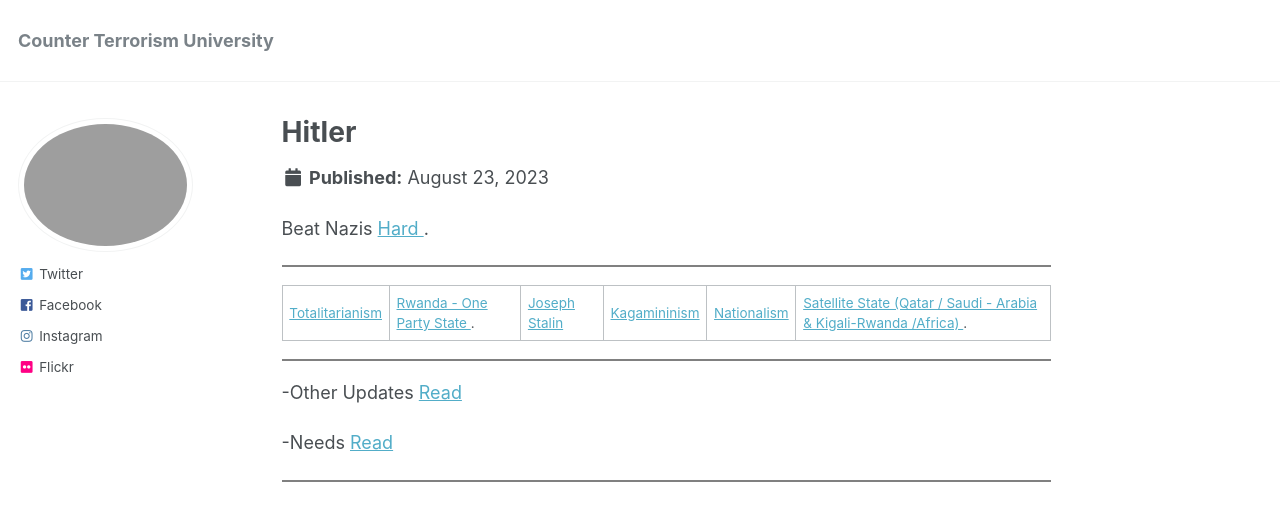
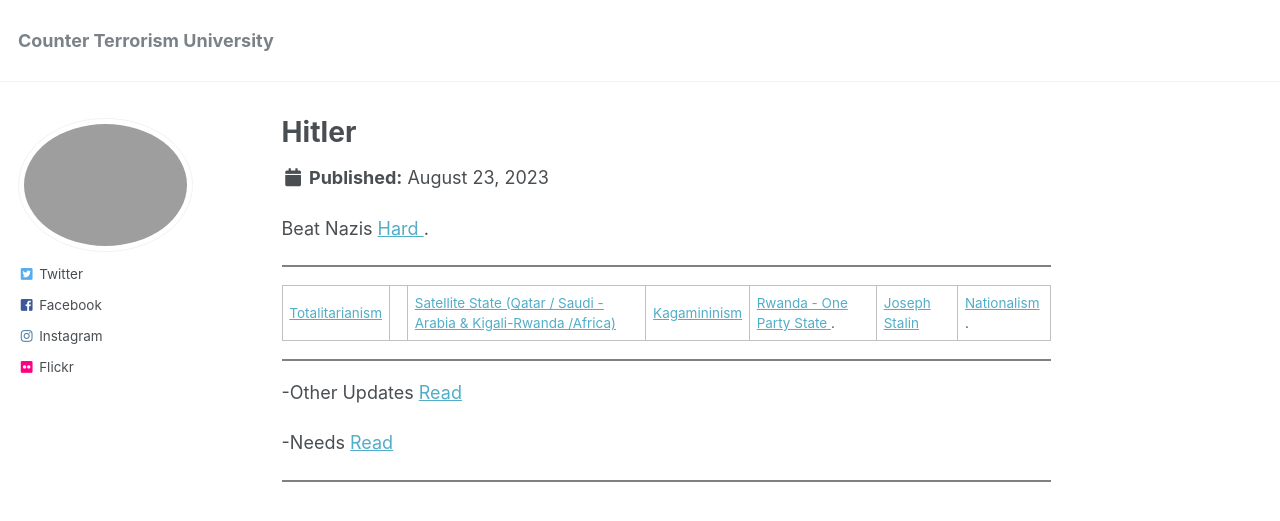
Before and after one commit to phdcsseiden/phdcsseiden.github.io, a Jekyll site: the page built from _pages/Hitler.md, in a window 1280 px wide. Shown: the top 521 px of the page. Built offline with Jekyll 4.4.1, drawn with Linux system fonts in a browser that asks for light colours.

```diff
--- a/_pages/Hitler.md
+++ b/_pages/Hitler.md
@@ -15,7 +15,7 @@ Beat Nazis <a href=" https://en.wikipedia.org/wiki/Nazi_Germany "> Hard  </a> .
 <hr style="height:2px;border-width:0;color:gray;background-color:gray">
 
 
- <a href=" https://phdcsseiden.github.io/Totalitarianism/ "> Totalitarianism </a> | <a href=" https://en.wikipedia.org/wiki/One-party_state "> Rwanda - One Party State </a> . | <a href=" https://en.wikipedia.org/wiki/Joseph_Stalin "> Joseph Stalin </a> | <a href=" https://en.wikipedia.org/wiki/Leninism "> Kagamininism </a>  | <a href=" https://en.wikipedia.org/wiki/Nationalism "> Nationalism </a> | <a href=" https://en.wikipedia.org/wiki/Satellite_state#Post-World_War_II "> Satellite State (Qatar / Saudi - Arabia & Kigali-Rwanda /Africa) </a> .
+ <a href=" https://phdcsseiden.github.io/Totalitarianism/ "> Totalitarianism </a> | | <a href=" https://en.wikipedia.org/wiki/Satellite_state#Post-World_War_II "> Satellite State (Qatar / Saudi - Arabia & Kigali-Rwanda /Africa) </a> | <a href=" https://en.wikipedia.org/wiki/Leninism "> Kagamininism </a> | <a href=" https://en.wikipedia.org/wiki/One-party_state "> Rwanda - One Party State </a> . | <a href=" https://en.wikipedia.org/wiki/Joseph_Stalin "> Joseph Stalin </a> | <a href=" https://en.wikipedia.org/wiki/Nationalism "> Nationalism </a> .
 
 
  <hr style="height:2px;border-width:0;color:gray;background-color:gray">
```
